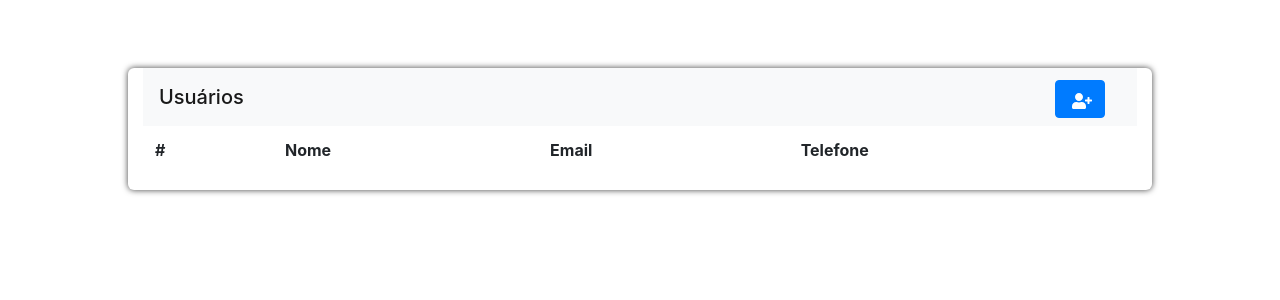
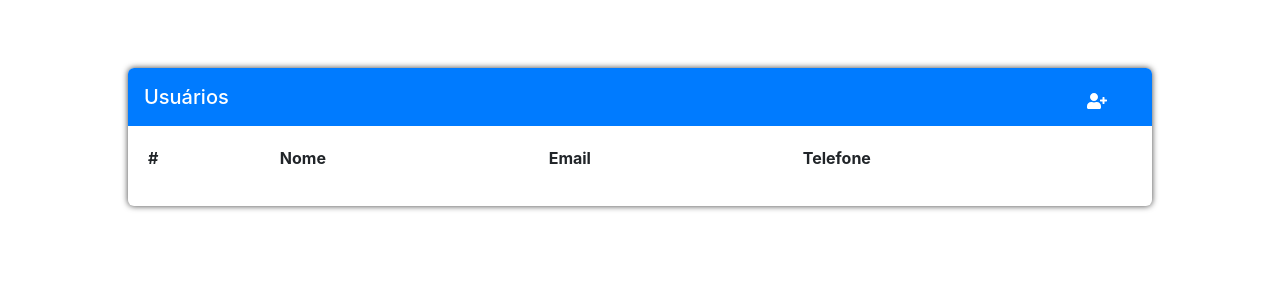
Before and after one commit to felipe1000cardozo/desafio-front-end-jexperts, a React (Create React App) app: page / in a window 1280 px wide. Shown: the top 300 px of the page. Built offline with nearby package versions, Linux system fonts and the light colour scheme.

Commit message:
Style changes

```diff
--- a/src/components/NewUser/index.jsx
+++ b/src/components/NewUser/index.jsx
@@ -24,8 +24,8 @@ const NewUser = () => {
 
   return (
     <Fragment>
-      <nav className="navbar navbar-light bg-light">
-        <span className="navbar-brand mb-0 h1">Usuários</span>
+      <nav className="navbar navbar-light bg-primary ">
+        <span className="navbar-brand mb-0 h1 text-white">Usuários</span>
         <div
           className="modal fade"
           id="new-user-modal"
--- a/src/components/UserList/index.jsx
+++ b/src/components/UserList/index.jsx
@@ -17,7 +17,7 @@ const UserList = () => {
   }
 
   return (
-    <div className="table-responsive">
+    <div className="table-responsive p-2">
       <table className="table">
         <thead>
           <tr>
--- a/src/styles/appStyle.js
+++ b/src/styles/appStyle.js
@@ -5,8 +5,10 @@ export const Main = styled.main`
   max-width: 1024px;
   border-radius: 6px;
   box-shadow: 0 0 6px 0 rgba(0, 0, 0, 0.75);
-  .nav-bar {
-    width: 100%;
+  padding: 0;
+  .navbar {
+    border-top-left-radius: 6px;
+    border-top-right-radius: 6px;
   }
   .table {
     thead {
```
